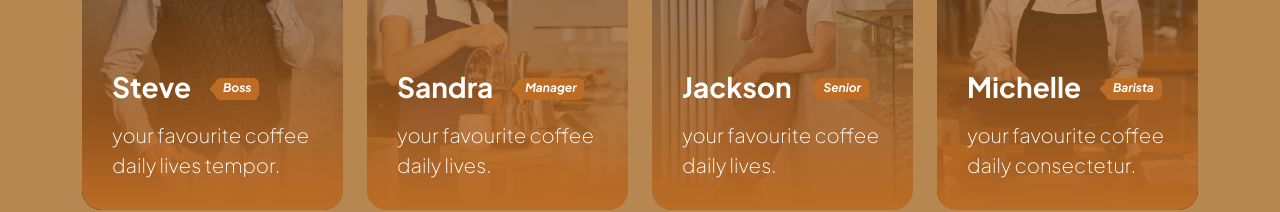
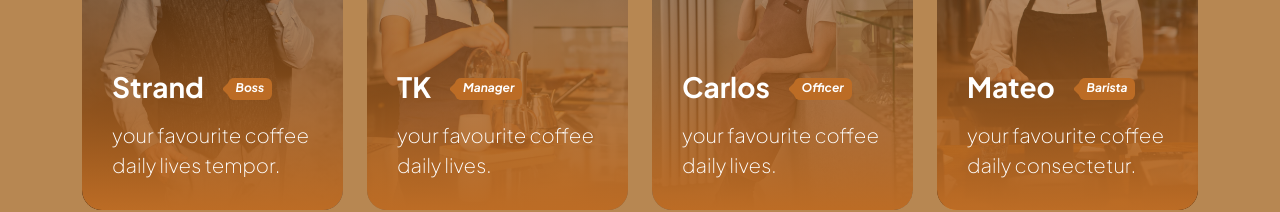
Before and after one commit to Durga01DA/Project_1, a plain HTML site: page index.html in a window 1280 px wide. Shown: the part 1947-2159 px from the top of the page. Drawn offline with Linux system fonts and the light colour scheme.

Commit message:
Update index.html

```diff
--- a/index.html
+++ b/index.html
@@ -163,7 +163,7 @@ Bootstrap 5 HTML CSS Template
                                 <div class="team-block-wrap">
                                     <div class="team-block-info d-flex flex-column">
                                         <div class="d-flex mt-auto mb-3">
-                                            <h4 class="text-white mb-0">Steve</h4>
+                                            <h4 class="text-white mb-0">Strand</h4>
 
                                             <p class="badge ms-4"><em>Boss</em></p>
                                         </div>
@@ -181,7 +181,7 @@ Bootstrap 5 HTML CSS Template
                                 <div class="team-block-wrap">
                                     <div class="team-block-info d-flex flex-column">
                                         <div class="d-flex mt-auto mb-3">
-                                            <h4 class="text-white mb-0">Sandra</h4>
+                                            <h4 class="text-white mb-0">TK</h4>
 
                                             <p class="badge ms-4"><em>Manager</em></p>
                                         </div>
@@ -199,9 +199,9 @@ Bootstrap 5 HTML CSS Template
                                 <div class="team-block-wrap">
                                     <div class="team-block-info d-flex flex-column">
                                         <div class="d-flex mt-auto mb-3">
-                                            <h4 class="text-white mb-0">Jackson</h4>
+                                            <h4 class="text-white mb-0">Carlos</h4>
 
-                                            <p class="badge ms-4"><em>Senior</em></p>
+                                            <p class="badge ms-4"><em>Officer</em></p>
                                         </div>
 
                                         <p class="text-white mb-0">your favourite coffee daily lives.</p>
@@ -217,7 +217,7 @@ Bootstrap 5 HTML CSS Template
                                 <div class="team-block-wrap">
                                     <div class="team-block-info d-flex flex-column">
                                         <div class="d-flex mt-auto mb-3">
-                                            <h4 class="text-white mb-0">Michelle</h4>
+                                            <h4 class="text-white mb-0">Mateo</h4>
 
                                             <p class="badge ms-4"><em>Barista</em></p>
                                         </div>
```
